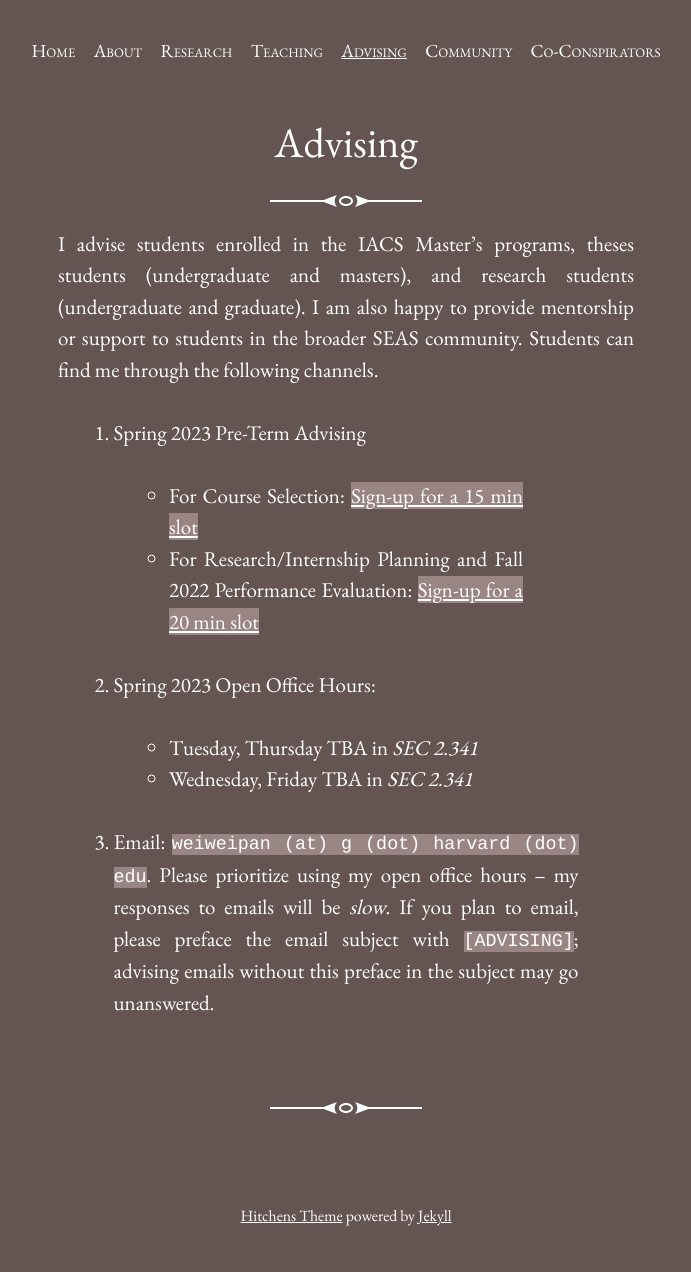
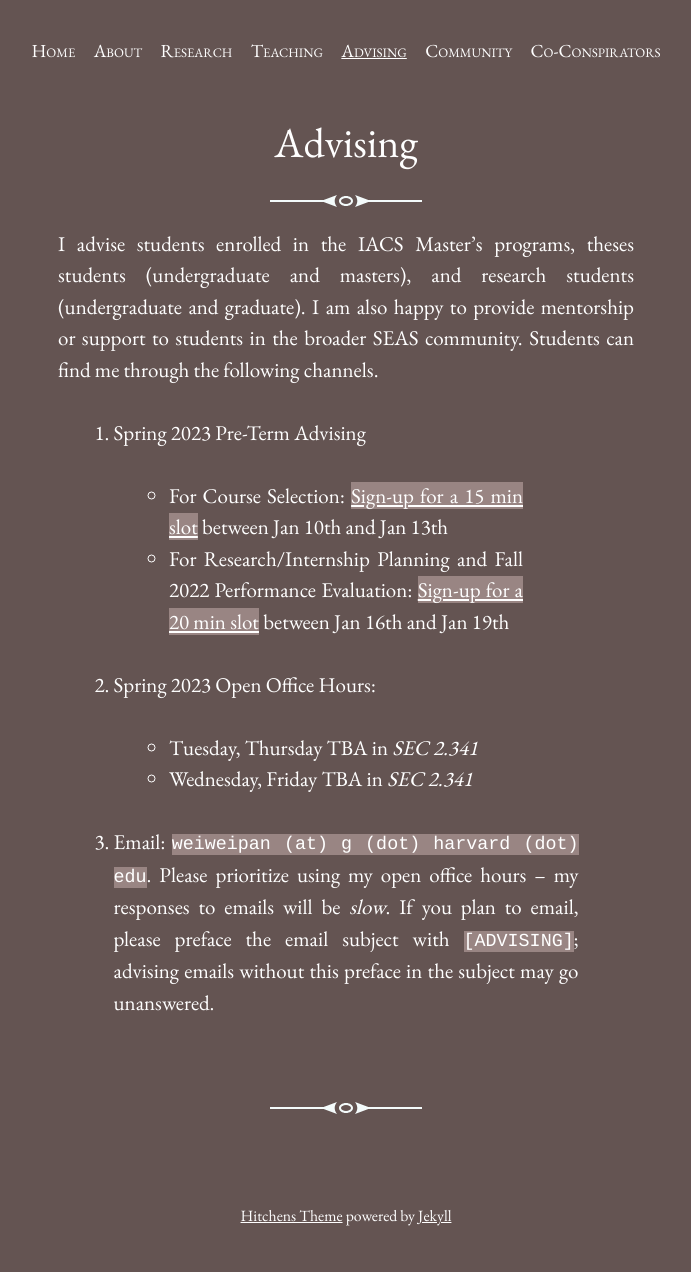
Before and after one commit to onefishy/onefishy.github.io, a Jekyll site: the page built from advising.md, in a window 1280 px wide. Shown: the whole page, without its empty margins (294-985 px from the left). Built offline with Jekyll 4.4.1, drawn with Linux system fonts in a browser that asks for light colours.

Commit message:
Update advising.md

```diff
--- a/advising.md
+++ b/advising.md
@@ -6,8 +6,8 @@
 I advise students enrolled in the IACS Master's programs, theses students (undergraduate and masters), and research students (undergraduate and graduate). I am also happy to provide mentorship or support to students in the broader SEAS community. Students can find me through the following channels.
 
 0. Spring 2023 Pre-Term Advising
-  - For Course Selection: [Sign-up for a 15 min slot](https://calendly.com/weiweipan/spring-course-advising)
-  - For Research/Internship Planning and Fall 2022 Performance Evaluation: [Sign-up for a 20 min slot](https://calendly.com/weiweipan/spring-general-advising)
+  - For Course Selection: [Sign-up for a 15 min slot](https://calendly.com/weiweipan/spring-course-advising) between Jan 10th and Jan 13th
+  - For Research/Internship Planning and Fall 2022 Performance Evaluation: [Sign-up for a 20 min slot](https://calendly.com/weiweipan/spring-general-advising) between Jan 16th and Jan 19th
 
 1. Spring 2023 Open Office Hours:
   - Tuesday, Thursday TBA in *SEC 2.341*
```
